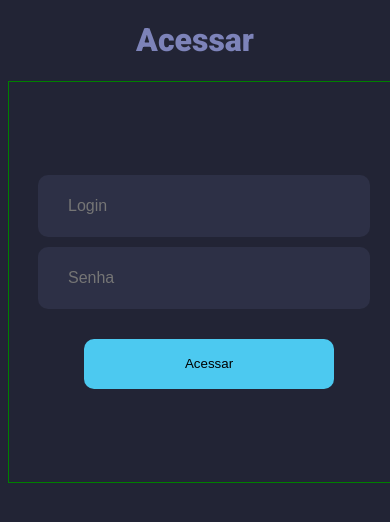
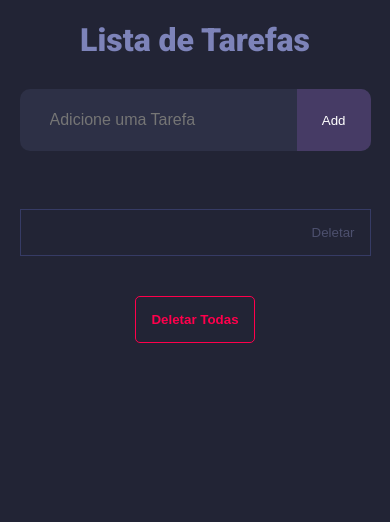
Before and after one commit to marcos-vieira-7/lista-de-tarefas, a React (Vite) app: page / in a window 390 px wide. Shown: the top 522 px of the page. Built offline with nearby package versions, Linux system fonts and the light colour scheme.

Commit message:
lista tarefas

```diff
--- a/src/App.jsx
+++ b/src/App.jsx
@@ -7,9 +7,9 @@ import Login from './Login';
 
 ReactDOM.createRoot(document.getElementById('root')).render(
   <React.StrictMode>
-    {/* <TodoList /> */}
+    <TodoList />
     {/* <ListaCompras /> */}
     {/* <Menu /> */}
-    <Login />
+    {/* <Login /> */}
   </React.StrictMode>,
 )
--- a/src/Login.jsx
+++ b/src/Login.jsx
@@ -7,9 +7,10 @@ export default function Login() {
     const [senha, setSenha] = useState();
 
     return(
-        <div>
+
+         <div className="div_center">
+            <div className="div_login">
                 <h1>Acessar</h1>
-            <div className="div_login">
                 <input
                 className="inputDefault"
                 id="input-login"
--- a/src/TodoList.css
+++ b/src/TodoList.css
@@ -1,14 +1,12 @@
 @import url('https://fonts.googleapis.com/css2?family=Roboto:ital,wght@0,100;0,300;0,400;0,500;0,700;0,900;1,100;1,300;1,400;1,500;1,700;1,900&display=swap');
 
-body {
+html, body {
     background: #222435;
     font-family: 'Roboto', sans-serif;
+    margin: 0;
+    padding: 0;
 }
 
-/* body, html {
-    margin: 0;
-    padding: 0;
-  } */
 
 *:focus{
     outline: none;
@@ -145,7 +143,6 @@ button.deleteAll:hover{
 }
 
 .myInput{
-
     margin-right: 10px;
     margin-bottom: 10px;
 }
@@ -171,19 +168,6 @@ button.deleteAll:hover{
     height: 20px;
 }
 
-
-.div_login {
-
-    margin: 0 auto;
-    border: 1px solid green;
-    display: flex;
-    width: 400px;
-    height: 400px;
-    flex-direction: column; /* empilha itens verticalmente */
-    align-items: center; /* centraliza verticalmente */
-    justify-content: center; /* centraliza horizontalmente */
-}
-
 .buttonConfirm {
     margin-top: 20px;
     width: 250px;
@@ -195,18 +179,47 @@ button.deleteAll:hover{
 
 .buttonConfirm:active {
     box-shadow: 0 4px 8px rgba(29, 121, 197, 0.2); /* Adiciona sombreamento ao pressionar o botão */
-  }
+}
+
+.div_center {
+    border: 1px solid red;
+    display: flex;
+    flex-direction: column;
+    align-items: center;
+    justify-content: center;
+    margin-left: auto;
+}
+
+.div_login {
+    display: flex;
+    flex-direction: column; /* empilha itens verticalmente */
+    align-items: center; /* centraliza verticalmente */
+    justify-content: center; /* centraliza horizontalmente */
+    margin-left: auto;
+    border: 1px solid green;
+    width: 400px;
+    height: 400px;
+}
 
 @media screen and (max-width: 900px) {
     form{
         width: 100%;
     }
     .listaTarefas{
-        width: 100%;
+        max-width: 90%;
 
     }
     .listaCompras{
         width: 100%;
 
     }
+
+    /* .icone-central{
+        max-width: 90%;
+    } */
+
+    form {
+        max-width: 90%;
+    }
+
 }
--- a/src/TodoList.jsx
+++ b/src/TodoList.jsx
@@ -29,13 +29,25 @@ function TodoList(){
     }
 
     function deleta(index){
-        const listaAux = [...lista];
-        listaAux.splice(index,1);
-        setLista(listaAux);
+
+        let confirma_delecao = confirm("Tem certeza que deseja excluir esta tarefa?");
+
+        if (confirma_delecao) {
+            const listaAux = [...lista];
+            listaAux.splice(index,1);
+            setLista(listaAux);
+        }
+
     }
 
     function deletaTudo(){
-        setLista([]);
+
+        let confirma_delecao = confirm("Tem certeza que deseja excluir todas as tarefas? Esta ação não poderá ser revertida.");
+
+        if (confirma_delecao) {
+            setLista([]);
+        }
+
     }
 
     return(
```
Also changed, not shown: src/meuEstilo.css (added, +18 -0 lines). Lines whose indentation alone changed are shown as unchanged.
